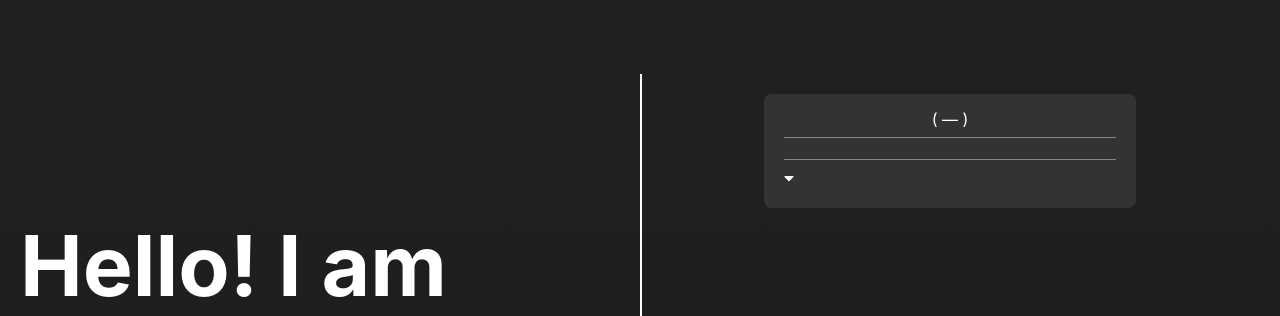
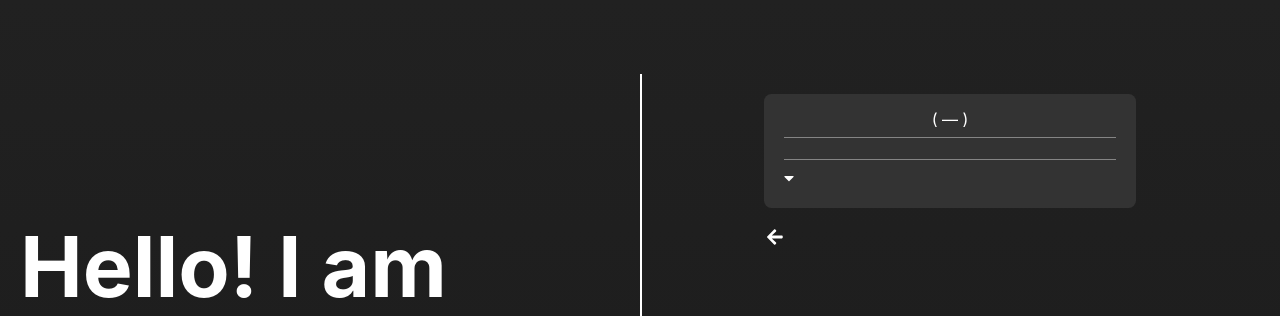
Before and after one commit to Fatih20/FatihNRI, a React (Create React App) app: page / in a window 1280 px wide. Both pictures are taken after a click on the button "Proyek Pribadi". Shown: the top 316 px of the page. Built offline with nearby package versions, Linux system fonts and the light colour scheme.

Commit message:
Functional back button and fix overflowing issue with multiple events

```diff
--- a/src/App.js
+++ b/src/App.js
@@ -22,7 +22,9 @@ const FirstContainer = styled.div`
     display: flex;
     flex-direction: column;
     flex-grow: 1;
+    height: 100%;
     justify-content: center;
+    overflow: hidden;
     padding: 0 20px;
     width: 100%;
 `;
--- a/src/components/body/body.js
+++ b/src/components/body/body.js
@@ -41,7 +41,7 @@ export default function Body (){
 
     return (
         <Main>
-            <Content choiceDisplayed={choiceDisplayed} handleChoiceClick={handleChoiceClick}/>
+            <Content choiceDisplayed={choiceDisplayed} handleChoiceClick={handleChoiceClick} backToSelection={backToSelection}/>
         </Main>
     )
 }
--- a/src/components/body/content.js
+++ b/src/components/body/content.js
@@ -1,5 +1,8 @@
 import React from "react";
 import styled from "styled-components";
+
+import { FontAwesomeIcon } from "@fortawesome/react-fontawesome";
+import { faArrowLeft } from "@fortawesome/free-solid-svg-icons";
 
 import options from "../../content/options";
 import { VanillaButton } from "../../GlobalComponent";
@@ -11,7 +14,7 @@ const Main = styled.div`
     display: flex;
     flex-direction: column;
     gap: 20px;
-    justify-content: ${({verticalCenter}) => verticalCenter ? "center" : "flex-start"};
+    justify-content: center;
     height: 100%;
     width: 100%;
 
@@ -29,7 +32,6 @@ const OptionContainer = styled.div`
     gap: 10px;
     justify-content: center;
 `;
-
 
 const Option = styled(VanillaButton)`
     background-color: #333333;
@@ -54,7 +56,60 @@ const Option = styled(VanillaButton)`
     }
 `;
 
-export default function Content ({choiceDisplayed, handleChoiceClick}){
+const ShowingEventContainer = styled.div`
+    display: flex;
+    flex-direction: column;
+    height: 100%;
+    justify-content: flex-start;
+    width: 60%;
+
+    /* border : solid 1px white; */
+`;
+
+const EventContainer = styled.div`
+    -ms-overflow-style :none;
+    align-items: center;
+    display: flex;
+    flex-direction: column;
+    justify-content: flex-start;
+    scrollbar-width: none;
+    overflow: auto;
+    gap: 20px;
+
+    &::-webkit-scrollbar{
+        display: none;
+    }
+
+    /* border : solid 1px white; */
+`;
+
+const BackContainer = styled.div`
+    display: flex;
+    padding: 20px 0;
+    width: 100%;
+`;
+
+const BackButton = styled(VanillaButton)`
+    background-color: rgba(255, 255, 255, 0);
+    color: white;
+    display: flex;
+    font-size: 18px;
+    gap: 5px;
+    justify-content: center;
+    padding-left: 3px;
+    transition: padding-left 0.15s;
+    transition-timing-function: ease-in-out;
+
+    &:hover {
+        padding-left: 0;
+    }
+`;
+
+const Spacer = styled.div`
+    flex-grow: 1;
+`;
+
+export default function Content ({choiceDisplayed, handleChoiceClick, backToSelection}){
 
     function optionMaker({name}) {
         return (
@@ -66,7 +121,7 @@ export default function Content ({choiceDisplayed, handleChoiceClick}){
 
     if (choiceDisplayed === "selection"){
         return (
-            <Main verticalCenter={true}>
+            <Main>
                 <Title>See all the things I've done</Title>
                 <OptionContainer>
                     {options.map((option) => optionMaker(option))}
@@ -75,8 +130,18 @@ export default function Content ({choiceDisplayed, handleChoiceClick}){
         )
     } else {
         return (
-            <Main verticalCenter={false}>
-                {options.filter(option => option["name"] === choiceDisplayed)[0]["content"].map((event) => <Event event={event}/>)}
+            <Main>
+                <ShowingEventContainer>
+                    <EventContainer>
+                        {options.filter(option => option["name"] === choiceDisplayed)[0]["content"].map((event) => <Event event={event}/>)}
+                    </EventContainer>
+                    <BackContainer>
+                        <BackButton onClick={backToSelection}>
+                            <FontAwesomeIcon icon={faArrowLeft}/>
+                        </BackButton>
+                        <Spacer />
+                    </BackContainer>
+                </ShowingEventContainer>
             </Main>
         )
     }
--- a/src/components/body/event.js
+++ b/src/components/body/event.js
@@ -15,7 +15,7 @@ const Main = styled.div`
     flex-direction: column;
     gap: 0;
     padding: 15px 20px;
-    width: 60%;
+    width: 100%;
 
 `;
 
--- a/src/content/options.js
+++ b/src/content/options.js
@@ -13,16 +13,34 @@ const options = [
                     "https://github.com/xournalpp/xournalpp.github.io/pull/49",
                     "https://xournalpp.github.io/",
                 ],
-                // "relevantLink" : {
-                //     "progress" : [
-                //         "https://github.com/xournalpp/xournalpp.github.io/pull/49"
-                //     ],
-                //     "result" : "https://xournalpp.github.io/",
-
-                // },
+            },
+            {
+                "title" : "Xournalpp",
+                "subtitle" : "Desain Ulang <em>Home Page</em>",
+                "timeStart" : "2021",
+                "timeEnd" : null,
+                "summary" : "Merombak dan mendesain ulang homepage dari proyek ini menggunakan HTML & CSS, dengan mempertimbangkan kritik dan saran dari pemelihara proyek",
+                "attachmentType" : "both",
+                "relevantLink" : [
+                    "https://github.com/xournalpp/xournalpp.github.io/pull/49",
+                    "https://xournalpp.github.io/",
+                ],
+            },
+            {
+                "title" : "Xournalpp",
+                "subtitle" : "Desain Ulang <em>Home Page</em>",
+                "timeStart" : "2021",
+                "timeEnd" : null,
+                "summary" : "Merombak dan mendesain ulang homepage dari proyek ini menggunakan HTML & CSS, dengan mempertimbangkan kritik dan saran dari pemelihara proyek",
+                "attachmentType" : "both",
+                "relevantLink" : [
+                    "https://github.com/xournalpp/xournalpp.github.io/pull/49",
+                    "https://xournalpp.github.io/",
+                ],
             }
         ]
     },
+
     {
         "name" : "Proyek Pribadi",
         "content" : [
```
